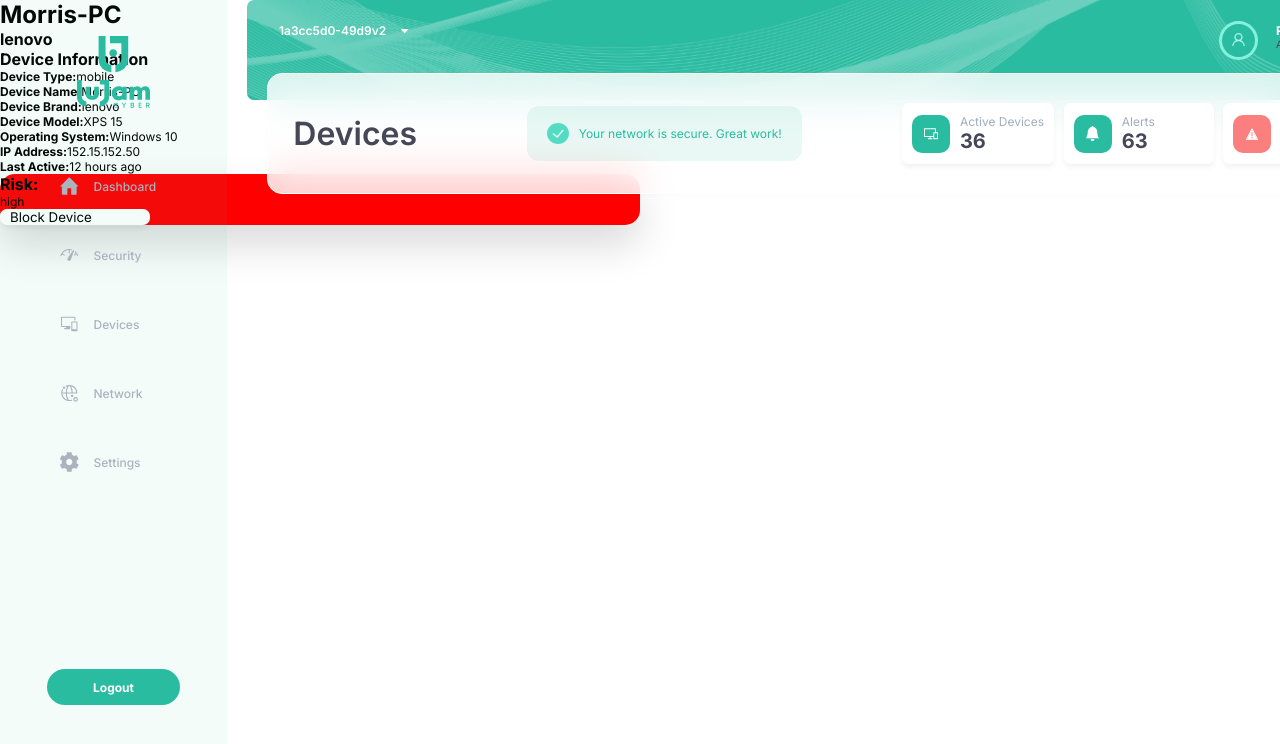
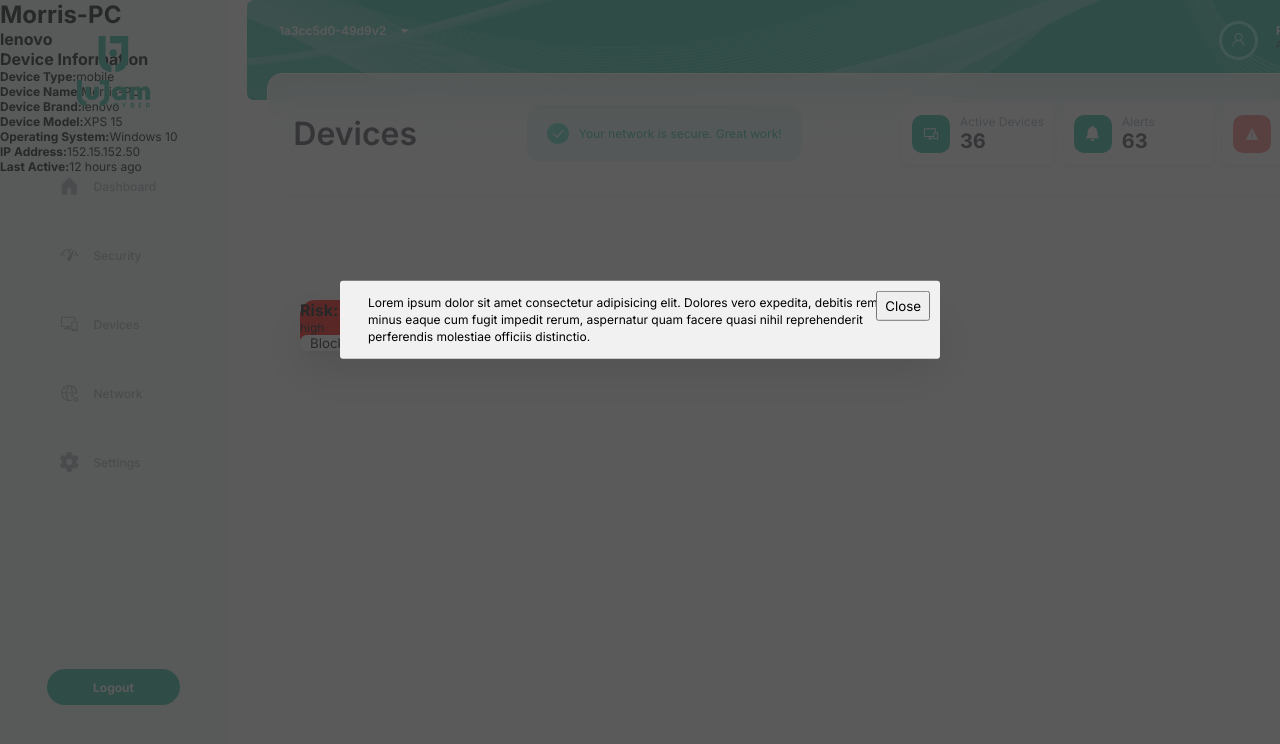
Before and after one commit to iKarans/jersey-client-project, a React (Create React App) app: page /device/Morris-PC in a window 1280 px wide. Shown: the top 744 px of the page. Built offline with nearby package versions, Linux system fonts and the light colour scheme.

Commit message:
pop up made now functioning is needed

```diff
--- a/src/components/DeviceRisk/DeviceRisk.scss
+++ b/src/components/DeviceRisk/DeviceRisk.scss
@@ -8,6 +8,9 @@
 }
 
 .device-risky {
+  position: absolute;
+  top: 300px;
+  left: 300px;
   width: 50%;
   background-color: $text-tertiary;
   border-radius: 15px;
--- a/src/containers/DevicesIndex/DevicesIndex.jsx
+++ b/src/containers/DevicesIndex/DevicesIndex.jsx
@@ -1,11 +1,19 @@
-import React from "react";
+import React, { useState } from "react";
 import { useParams } from "react-router";
 import DeviceInfo from "../../components/DeviceInfo/DeviceInfo";
 import DeviceRisk from "../../components/DeviceRisk/DeviceRisk";
 import { devices } from "../../data/devices";
+import "./DevicesIndex.scss";
 
 const DevicesIndex = () => {
   const { device } = useParams();
+
+  const [modal, setModal] = useState(false);
+
+  const toggleModal = () => {
+    setModal(!modal);
+  };
+
   const filteredDevice = devices.find(
     (singleDevice) => singleDevice.name == device
   );
@@ -14,8 +22,31 @@
     <div>
       <h3>{device}</h3>
       <h4>{filteredDevice.brand}</h4>
-      <DeviceInfo name = {filteredDevice.name} type = {filteredDevice.type} brand = {filteredDevice.brand} model = {filteredDevice.model} OS = {filteredDevice.OS} ipAddress = {filteredDevice.ipAddress} lastActive = {filteredDevice.lastActive}/>
-      <DeviceRisk securityRisk={filteredDevice.securityRisk}/>
+      <DeviceInfo
+        name={filteredDevice.name}
+        type={filteredDevice.type}
+        brand={filteredDevice.brand}
+        model={filteredDevice.model}
+        OS={filteredDevice.OS}
+        ipAddress={filteredDevice.ipAddress}
+        lastActive={filteredDevice.lastActive}
+      />
+      <DeviceRisk securityRisk={filteredDevice.securityRisk} />
+
+      <div className="modal">
+        <div className="overlay"> </div>
+        <div className="modal-content">
+          <p>
+            Lorem ipsum dolor sit amet consectetur adipisicing elit. Dolores
+            vero expedita, debitis rem quos minus eaque cum fugit impedit rerum,
+            aspernatur quam facere quasi nihil reprehenderit perferendis
+            molestiae officiis distinctio.
+          </p>
+          <button className="close-modal" onClick={toggleModal}>
+            Close
+          </button>
+        </div>
+      </div>
     </div>
   );
 };
--- a/src/containers/DevicesIndex/DevicesIndex.scss
+++ b/src/containers/DevicesIndex/DevicesIndex.scss
@@ -2,7 +2,6 @@
 @use "../../assets/styles/mixins" as *;
 
 .devices-index-container {
-
   height: 100vh;
   display: flex;
   justify-content: center;
@@ -14,3 +13,49 @@
     height: 100vh;
   }
 }
+
+body.active-modal {
+  overflow-y: hidden;
+}
+
+.btn-modal {
+  padding: 10px 20px;
+  display: block;
+  margin: 100px auto 0;
+  font-size: 18px;
+}
+
+
+.modal,
+.overlay {
+  width: 100vw;
+  height: 100vh;
+  top: 0;
+  left: 0;
+  right: 0;
+  bottom: 0;
+  position: fixed;
+}
+
+.overlay {
+  background: rgba(49, 49, 49, 0.8);
+}
+.modal-content {
+  position: absolute;
+  top: 40%;
+  left: 50%;
+  transform: translate(-50%, -50%);
+  line-height: 1.4;
+  background: #f1f1f1;
+  padding: 14px 28px;
+  border-radius: 3px;
+  max-width: 600px;
+  min-width: 300px;
+}
+
+.close-modal {
+  position: absolute;
+  top: 10px;
+  right: 10px;
+  padding: 5px 7px;
+}
```
Lines whose indentation alone changed are shown as unchanged.
